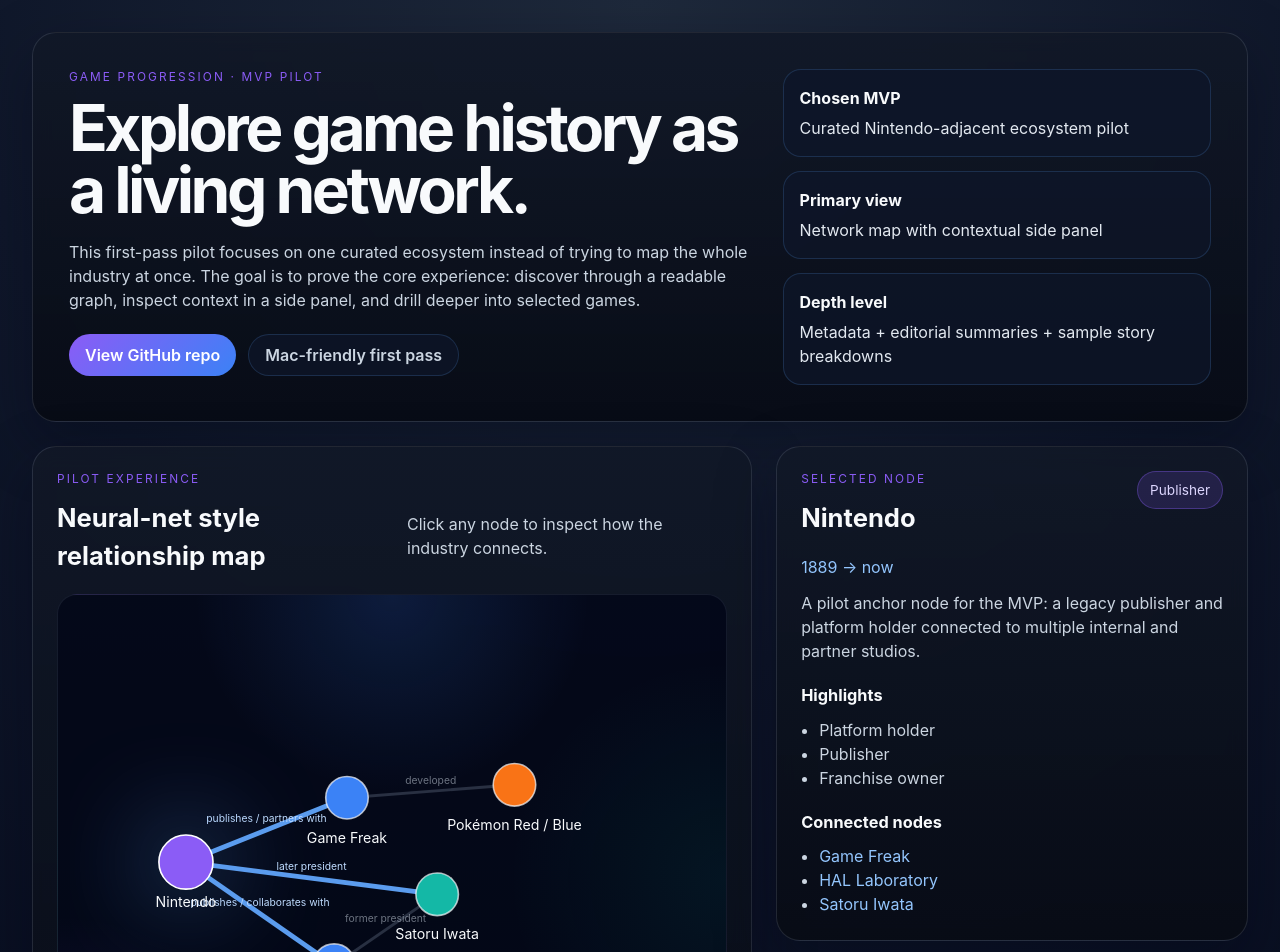
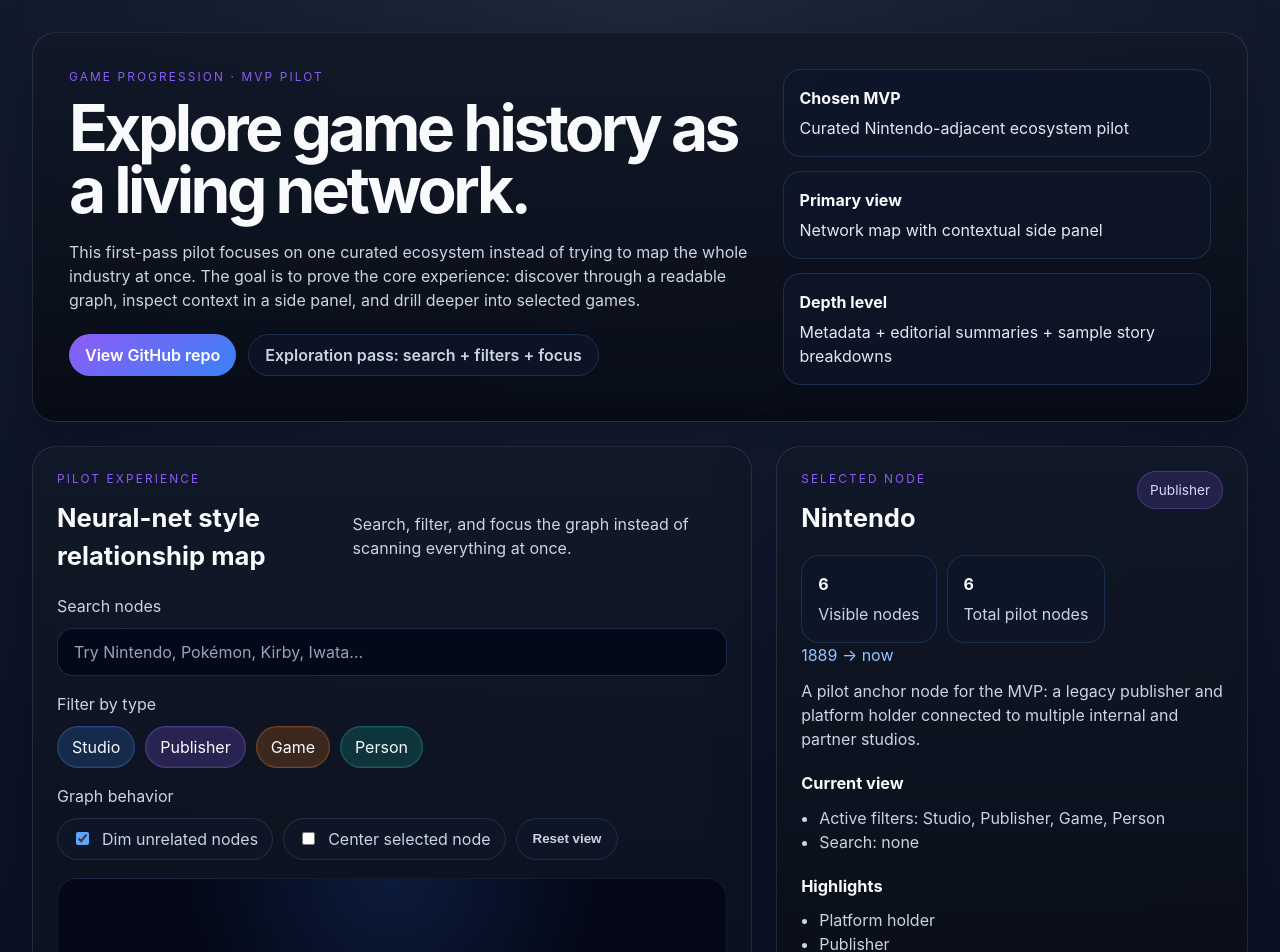
Before and after one commit to gusicclaw-bot/game-progression, a React (Vite) app: page / in a window 1280 px wide. Shown: the top 952 px of the page. Built offline with nearby package versions, Linux system fonts and the light colour scheme.

Commit message:
Add search and graph exploration controls

```diff
--- a/src/App.css
+++ b/src/App.css
@@ -38,7 +38,9 @@
 .muted,
 .decision-grid p,
 .detail-block li,
-.deep-dive-section li {
+.deep-dive-section li,
+.mini-card span,
+.control-label {
   color: #cbd5e1;
 }
 
@@ -65,7 +67,8 @@
   color: white;
 }
 
-.action-pill.subtle {
+.action-pill.subtle,
+.button-pill {
   background: rgba(15, 23, 42, 0.72);
   border: 1px solid rgba(96, 165, 250, 0.18);
   color: #cbd5e1;
@@ -85,11 +88,14 @@
 }
 
 .hero-stats strong,
-.hero-stats span {
+.hero-stats span,
+.mini-card strong,
+.mini-card span {
   display: block;
 }
 
-.hero-stats strong {
+.hero-stats strong,
+.mini-card strong {
   color: #f8fafc;
   margin-bottom: 6px;
 }
@@ -118,6 +124,100 @@
   align-items: start;
 }
 
+.control-stack {
+  display: grid;
+  gap: 16px;
+  margin-bottom: 18px;
+}
+
+.control-group,
+.search-input-wrap {
+  display: grid;
+  gap: 10px;
+}
+
+.search-input {
+  width: 100%;
+  min-height: 48px;
+  border-radius: 16px;
+  border: 1px solid rgba(96, 165, 250, 0.22);
+  background: rgba(2, 6, 23, 0.72);
+  color: #f8fafc;
+  padding: 0 16px;
+  font: inherit;
+}
+
+.search-input::placeholder {
+  color: #94a3b8;
+}
+
+.chip-row,
+.toggle-row,
+.mini-stats-row {
+  display: flex;
+  flex-wrap: wrap;
+  gap: 10px;
+}
+
+.filter-chip,
+.toggle-pill {
+  display: inline-flex;
+  align-items: center;
+  gap: 10px;
+  min-height: 42px;
+  border-radius: 999px;
+  border: 1px solid rgba(148, 163, 184, 0.18);
+  background: rgba(15, 23, 42, 0.72);
+  color: #cbd5e1;
+  padding: 0 14px;
+  font: inherit;
+}
+
+.filter-chip {
+  cursor: pointer;
+}
+
+.filter-chip.active {
+  color: #f8fafc;
+  box-shadow: inset 0 0 0 1px rgba(255, 255, 255, 0.05);
+}
+
+.filter-chip.publisher {
+  border-color: rgba(139, 92, 246, 0.35);
+}
+
+.filter-chip.publisher.active {
+  background: rgba(139, 92, 246, 0.22);
+}
+
+.filter-chip.studio {
+  border-color: rgba(59, 130, 246, 0.35);
+}
+
+.filter-chip.studio.active {
+  background: rgba(59, 130, 246, 0.2);
+}
+
+.filter-chip.person {
+  border-color: rgba(20, 184, 166, 0.35);
+}
+
+.filter-chip.person.active {
+  background: rgba(20, 184, 166, 0.2);
+}
+
+.filter-chip.game {
+  border-color: rgba(249, 115, 22, 0.35);
+}
+
+.filter-chip.game.active {
+  background: rgba(249, 115, 22, 0.2);
+}
+
+.toggle-pill input {
+  accent-color: #60a5fa;
+}
+
 .graph-stage {
   border-radius: 20px;
   min-height: 560px;
@@ -134,6 +234,7 @@
   width: 100%;
   height: 100%;
   min-height: 536px;
+  transition: view-box 0.25s ease;
 }
 
 .edge {
@@ -144,6 +245,13 @@
 .edge.active {
   stroke: rgba(96, 165, 250, 0.95);
   stroke-width: 0.75;
+}
+
+.edge.dimmed,
+.edge-label.dimmed,
+.node.dimmed,
+.node-label.dimmed {
+  opacity: 0.2;
 }
 
 .edge-label {
--- a/src/App.tsx
+++ b/src/App.tsx
@@ -1,27 +1,80 @@
-import { useMemo, useState } from 'react'
+import { useEffect, useMemo, useState } from 'react'
 import './App.css'
 import { DetailPanel } from './components/DetailPanel'
 import { GraphMap } from './components/GraphMap'
 import { edges, gameDeepDive, kindLabels, nodes } from './data/gameData'
+import type { GraphControls, NodeKind } from './types/gameData'
+
+const defaultKinds = Object.keys(kindLabels) as NodeKind[]
 
 function App() {
   const [selectedId, setSelectedId] = useState<string>('nintendo')
+  const [searchTerm, setSearchTerm] = useState('')
+  const [activeKinds, setActiveKinds] = useState<NodeKind[]>(defaultKinds)
+  const [controls, setControls] = useState<GraphControls>({
+    dimUnrelated: true,
+    centerSelected: false,
+  })
+
+  const normalizedSearch = searchTerm.trim().toLowerCase()
+
+  const visibleNodes = useMemo(() => {
+    return nodes.filter((node) => {
+      const matchesKind = activeKinds.includes(node.kind)
+      const haystack = [node.label, node.description, node.highlights.join(' '), node.era]
+        .join(' ')
+        .toLowerCase()
+      const matchesSearch = normalizedSearch.length === 0 || haystack.includes(normalizedSearch)
+      return matchesKind && matchesSearch
+    })
+  }, [activeKinds, normalizedSearch])
+
+  const visibleNodeIds = useMemo(() => new Set(visibleNodes.map((node) => node.id)), [visibleNodes])
+
+  useEffect(() => {
+    if (!visibleNodeIds.has(selectedId) && visibleNodes.length > 0) {
+      setSelectedId(visibleNodes[0].id)
+    }
+  }, [selectedId, visibleNodeIds, visibleNodes])
 
   const selectedNode = useMemo(
-    () => nodes.find((node) => node.id === selectedId) ?? nodes[0],
-    [selectedId],
+    () => visibleNodes.find((node) => node.id === selectedId) ?? visibleNodes[0] ?? nodes[0],
+    [selectedId, visibleNodes],
   )
 
-  const connectedEdges = edges.filter(
-    (edge) => edge.from === selectedId || edge.to === selectedId,
+  const visibleEdges = useMemo(
+    () =>
+      edges.filter((edge) => visibleNodeIds.has(edge.from) && visibleNodeIds.has(edge.to)),
+    [visibleNodeIds],
+  )
+
+  const connectedEdges = visibleEdges.filter(
+    (edge) => edge.from === selectedNode.id || edge.to === selectedNode.id,
   )
 
   const connectedNodeIds = new Set(
-    connectedEdges.flatMap((edge) => [edge.from, edge.to]).filter((id) => id !== selectedId),
+    connectedEdges.flatMap((edge) => [edge.from, edge.to]).filter((id) => id !== selectedNode.id),
   )
 
-  const connectedNodes = nodes.filter((node) => connectedNodeIds.has(node.id))
+  const connectedNodes = visibleNodes.filter((node) => connectedNodeIds.has(node.id))
   const deepDive = gameDeepDive[selectedNode.id]
+
+  const toggleKind = (kind: NodeKind) => {
+    setActiveKinds((currentKinds) => {
+      if (currentKinds.includes(kind)) {
+        return currentKinds.length === 1 ? currentKinds : currentKinds.filter((item) => item !== kind)
+      }
+
+      return [...currentKinds, kind]
+    })
+  }
+
+  const resetView = () => {
+    setSearchTerm('')
+    setActiveKinds(defaultKinds)
+    setSelectedId('nintendo')
+    setControls({ dimUnrelated: true, centerSelected: false })
+  }
 
   return (
     <main className="app-shell">
@@ -35,10 +88,15 @@
             readable graph, inspect context in a side panel, and drill deeper into selected games.
           </p>
           <div className="hero-actions">
-            <a className="action-pill primary" href="https://github.com/gusicclaw-bot/game-progression" target="_blank" rel="noreferrer">
+            <a
+              className="action-pill primary"
+              href="https://github.com/gusicclaw-bot/game-progression"
+              target="_blank"
+              rel="noreferrer"
+            >
               View GitHub repo
             </a>
-            <span className="action-pill subtle">Mac-friendly first pass</span>
+            <span className="action-pill subtle">Exploration pass: search + filters + focus</span>
           </div>
         </div>
 
@@ -65,14 +123,77 @@
               <p className="eyebrow">Pilot experience</p>
               <h2>Neural-net style relationship map</h2>
             </div>
-            <p className="muted">Click any node to inspect how the industry connects.</p>
+            <p className="muted">Search, filter, and focus the graph instead of scanning everything at once.</p>
+          </div>
+
+          <div className="control-stack">
+            <label className="search-input-wrap">
+              <span className="control-label">Search nodes</span>
+              <input
+                className="search-input"
+                type="search"
+                placeholder="Try Nintendo, Pokémon, Kirby, Iwata..."
+                value={searchTerm}
+                onChange={(event) => setSearchTerm(event.target.value)}
+              />
+            </label>
+
+            <div className="control-group">
+              <span className="control-label">Filter by type</span>
+              <div className="chip-row">
+                {defaultKinds.map((kind) => {
+                  const active = activeKinds.includes(kind)
+                  return (
+                    <button
+                      key={kind}
+                      type="button"
+                      className={`filter-chip ${active ? 'active' : ''} ${kind}`}
+                      onClick={() => toggleKind(kind)}
+                    >
+                      {kindLabels[kind]}
+                    </button>
+                  )
+                })}
+              </div>
+            </div>
+
+            <div className="control-group">
+              <span className="control-label">Graph behavior</span>
+              <div className="toggle-row">
+                <label className="toggle-pill">
+                  <input
+                    type="checkbox"
+                    checked={controls.dimUnrelated}
+                    onChange={(event) =>
+                      setControls((current) => ({ ...current, dimUnrelated: event.target.checked }))
+                    }
+                  />
+                  <span>Dim unrelated nodes</span>
+                </label>
+                <label className="toggle-pill">
+                  <input
+                    type="checkbox"
+                    checked={controls.centerSelected}
+                    onChange={(event) =>
+                      setControls((current) => ({ ...current, centerSelected: event.target.checked }))
+                    }
+                  />
+                  <span>Center selected node</span>
+                </label>
+                <button type="button" className="action-pill subtle button-pill" onClick={resetView}>
+                  Reset view
+                </button>
+              </div>
+            </div>
           </div>
 
           <GraphMap
             nodes={nodes}
             edges={edges}
-            selectedId={selectedId}
+            selectedId={selectedNode.id}
             connectedNodeIds={connectedNodeIds}
+            visibleNodeIds={visibleNodeIds}
+            controls={controls}
             onSelect={setSelectedId}
           />
 
@@ -90,6 +211,10 @@
           kindLabels={kindLabels}
           connectedNodes={connectedNodes}
           deepDive={deepDive}
+          visibleCount={visibleNodes.length}
+          totalCount={nodes.length}
+          activeKinds={activeKinds}
+          searchTerm={searchTerm}
           onSelect={setSelectedId}
         />
       </section>
@@ -126,8 +251,8 @@
           <article>
             <h3>Next build steps</h3>
             <p>
-              Add search, filters, timeline mode, and a real content schema/API once the interaction
-              pattern feels right.
+              From here, the strongest follow-up is timeline mode plus a richer content schema for
+              larger ecosystems.
             </p>
           </article>
         </div>
--- a/src/components/DetailPanel.tsx
+++ b/src/components/DetailPanel.tsx
@@ -5,10 +5,24 @@
   kindLabels: Record<NodeKind, string>
   connectedNodes: NodeRecord[]
   deepDive?: { sections: DeepDiveSection[] }
+  visibleCount: number
+  totalCount: number
+  activeKinds: string[]
+  searchTerm: string
   onSelect: (id: string) => void
 }
 
-export function DetailPanel({ node, kindLabels, connectedNodes, deepDive, onSelect }: DetailPanelProps) {
+export function DetailPanel({
+  node,
+  kindLabels,
+  connectedNodes,
+  deepDive,
+  visibleCount,
+  totalCount,
+  activeKinds,
+  searchTerm,
+  onSelect,
+}: DetailPanelProps) {
   return (
     <aside className="detail-card">
       <div className="section-heading tight">
@@ -19,8 +33,29 @@
         <span className={`kind-badge ${node.kind}`}>{kindLabels[node.kind]}</span>
       </div>
 
+      <div className="mini-stats-row">
+        <div className="mini-card">
+          <strong>{visibleCount}</strong>
+          <span>Visible nodes</span>
+        </div>
+        <div className="mini-card">
+          <strong>{totalCount}</strong>
+          <span>Total pilot nodes</span>
+        </div>
+      </div>
+
       <p className="era">{node.era}</p>
       <p className="detail-copy">{node.description}</p>
+
+      <div className="detail-block">
+        <h3>Current view</h3>
+        <ul>
+          <li>
+            Active filters: {activeKinds.map((kind) => kindLabels[kind as NodeKind]).join(', ')}
+          </li>
+          <li>Search: {searchTerm ? `“${searchTerm}”` : 'none'}</li>
+        </ul>
+      </div>
 
       <div className="detail-block">
         <h3>Highlights</h3>
@@ -34,13 +69,17 @@
       <div className="detail-block">
         <h3>Connected nodes</h3>
         <ul>
-          {connectedNodes.map((connectedNode) => (
-            <li key={connectedNode.id}>
-              <button className="text-button" onClick={() => onSelect(connectedNode.id)}>
-                {connectedNode.label}
-              </button>
-            </li>
-          ))}
+          {connectedNodes.length > 0 ? (
+            connectedNodes.map((connectedNode) => (
+              <li key={connectedNode.id}>
+                <button className="text-button" onClick={() => onSelect(connectedNode.id)}>
+                  {connectedNode.label}
+                </button>
+              </li>
+            ))
+          ) : (
+            <li>No visible connected nodes under the current filters.</li>
+          )}
         </ul>
       </div>
 
--- a/src/components/GraphMap.tsx
+++ b/src/components/GraphMap.tsx
@@ -1,23 +1,42 @@
-import type { EdgeRecord, NodeRecord } from '../types/gameData'
+import type { EdgeRecord, GraphControls, NodeRecord } from '../types/gameData'
 
 type GraphMapProps = {
   nodes: NodeRecord[]
   edges: EdgeRecord[]
   selectedId: string
   connectedNodeIds: Set<string>
+  visibleNodeIds: Set<string>
+  controls: GraphControls
   onSelect: (id: string) => void
 }
 
-export function GraphMap({ nodes, edges, selectedId, connectedNodeIds, onSelect }: GraphMapProps) {
+export function GraphMap({
+  nodes,
+  edges,
+  selectedId,
+  connectedNodeIds,
+  visibleNodeIds,
+  controls,
+  onSelect,
+}: GraphMapProps) {
+  const selectedNode = nodes.find((node) => node.id === selectedId)
+  const viewBox = selectedNode && controls.centerSelected
+    ? `${selectedNode.x - 24} ${selectedNode.y - 18} 48 36`
+    : '0 0 100 60'
+
   return (
     <div className="graph-stage">
-      <svg viewBox="0 0 100 60" className="graph-svg" aria-label="Game industry relationship map">
+      <svg viewBox={viewBox} className="graph-svg" aria-label="Game industry relationship map">
         {edges.map((edge) => {
           const from = nodes.find((node) => node.id === edge.from)
           const to = nodes.find((node) => node.id === edge.to)
           if (!from || !to) return null
 
+          const isVisible = visibleNodeIds.has(edge.from) && visibleNodeIds.has(edge.to)
+          if (!isVisible) return null
+
           const isActive = edge.from === selectedId || edge.to === selectedId
+          const isDimmed = controls.dimUnrelated && !isActive
 
           return (
             <g key={`${edge.from}-${edge.to}`}>
@@ -26,12 +45,12 @@
                 y1={from.y}
                 x2={to.x}
                 y2={to.y}
-                className={isActive ? 'edge active' : 'edge'}
+                className={`edge ${isActive ? 'active' : ''} ${isDimmed ? 'dimmed' : ''}`}
               />
               <text
                 x={(from.x + to.x) / 2}
                 y={(from.y + to.y) / 2 - 1.2}
-                className={isActive ? 'edge-label active' : 'edge-label'}
+                className={`edge-label ${isActive ? 'active' : ''} ${isDimmed ? 'dimmed' : ''}`}
               >
                 {edge.label}
               </text>
@@ -40,19 +59,22 @@
         })}
 
         {nodes.map((node) => {
+          if (!visibleNodeIds.has(node.id)) return null
+
           const isSelected = node.id === selectedId
           const isConnected = connectedNodeIds.has(node.id)
+          const isDimmed = controls.dimUnrelated && !isSelected && !isConnected
 
           return (
             <g key={node.id}>
               <circle
                 cx={node.x}
                 cy={node.y}
-                r={isSelected ? 4.2 : 3.3}
-                className={`node ${node.kind} ${isSelected ? 'selected' : ''} ${isConnected ? 'connected' : ''}`}
+                r={isSelected ? 4.4 : 3.3}
+                className={`node ${node.kind} ${isSelected ? 'selected' : ''} ${isConnected ? 'connected' : ''} ${isDimmed ? 'dimmed' : ''}`}
                 onClick={() => onSelect(node.id)}
               />
-              <text x={node.x} y={node.y + 7} className="node-label">
+              <text x={node.x} y={node.y + 7} className={`node-label ${isDimmed ? 'dimmed' : ''}`}>
                 {node.label}
               </text>
             </g>
--- a/src/types/gameData.ts
+++ b/src/types/gameData.ts
@@ -21,3 +21,8 @@
   title: string
   items: string[]
 }
+
+export type GraphControls = {
+  dimUnrelated: boolean
+  centerSelected: boolean
+}
```
